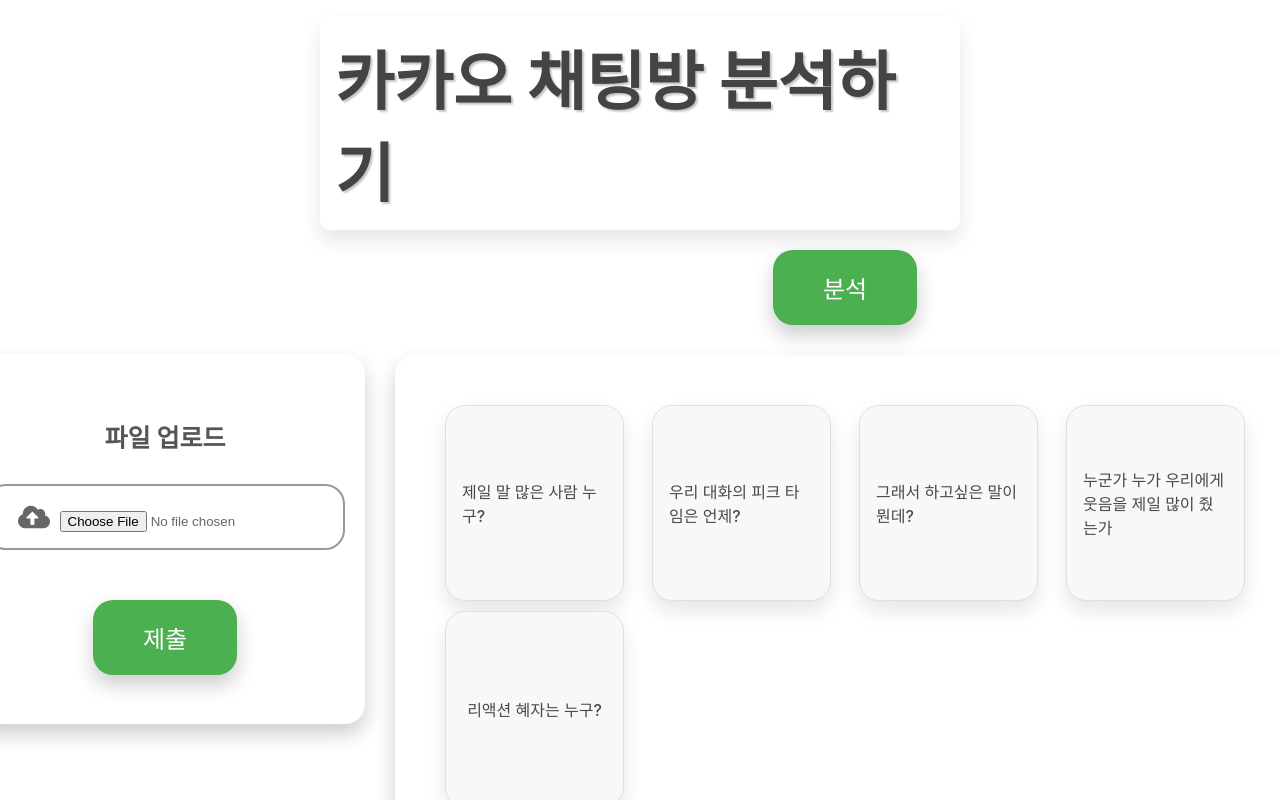
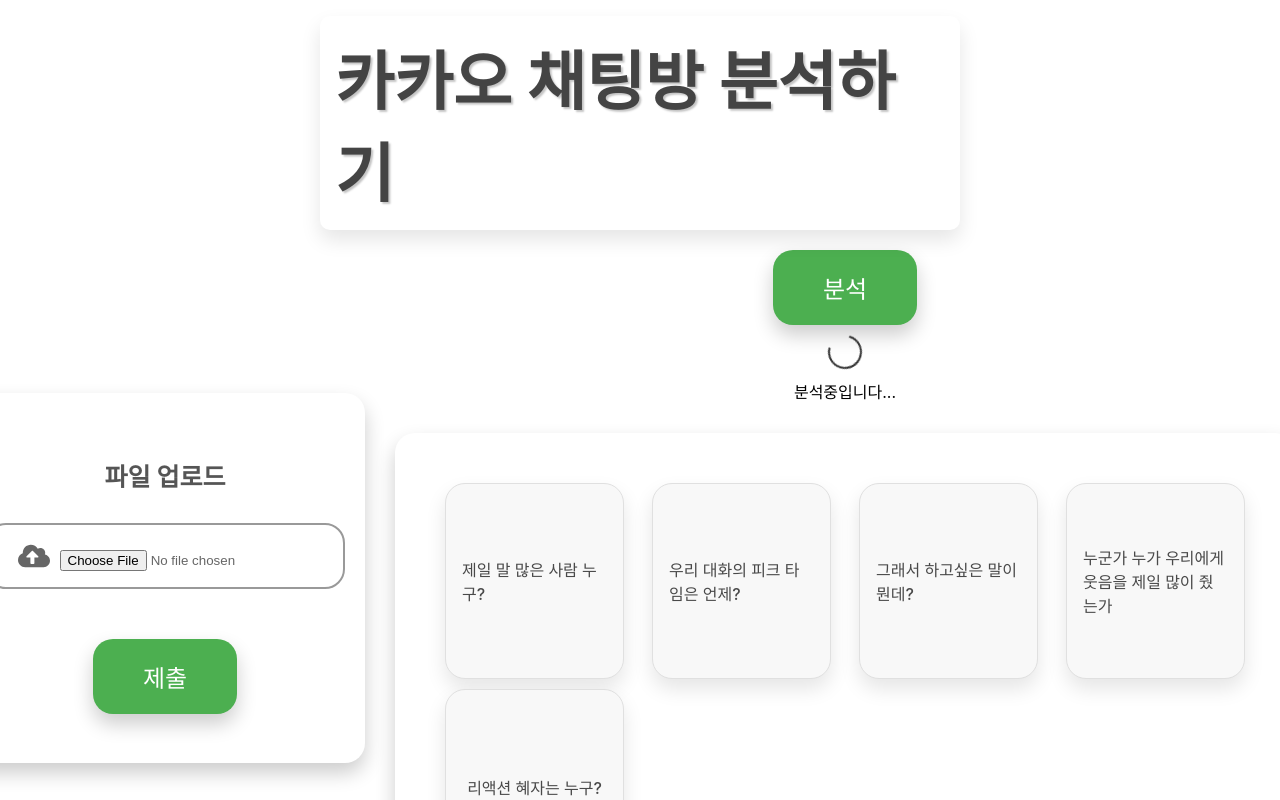
Before and after one commit to predictorsSH/kakao-chat-analysis-ui, a React (Create React App) app: page / in a window 1280 px wide. Both pictures are taken after a click on the button "분석". Shown: the top 800 px of the page. Built offline with nearby package versions, Linux system fonts and the light colour scheme; no server answers.

Commit message:
loadingSpinner 추가

```diff
--- a/src/component/part/AnalysisCard.jsx
+++ b/src/component/part/AnalysisCard.jsx
@@ -5,6 +5,7 @@
 import UserCountPopup from "../charts/UserCount";
 import ActiveTimePopup from "../charts/ActiveTime";
 import Button from "../ui/Button";
+import LoadingSpinner from "../ui/LoadingSpinner";
 
 const Wrapper = styled.div`
   display: flex;
@@ -43,6 +44,7 @@
     const [data, setData] = useState("");
     const [isPopupOpen, setIsPopupOpen] = useState(false);
     const [isActiveTimePopupOpen, setIsActiveTimePopupOpen] = useState(false);
+    const [isLoading, setIsLoading] = useState(false);
 
     function handleOpenPopup() {
       setIsPopupOpen(true);
@@ -65,12 +67,21 @@
             <Button
                 title = "분석"
                 onClick = {()=>{
+                    setIsLoading(true)
                     axios.post(`http://127.0.0.1:8000/basic-analysis/${f_id}`)
                         .then((response) => {
                             console.log("clicked card")
+                            setIsLoading(false);
                         })
                 }}>
             </Button>
+            <div>
+                {isLoading && <LoadingSpinner />}
+                {!isLoading && (
+                    <div>
+                    </div>
+                )}
+            </div>
             <CardButtonContainer>
             <CardButton
                 f_id = {f_id}
@@ -135,6 +146,7 @@
             </CardButtonContainer>
             <UserCountPopup data={data} isOpen={isPopupOpen} onClose={handleClosePopup}/>
             <ActiveTimePopup data={data} isOpen={isActiveTimePopupOpen} onClose={handleCloseActiveTimePopup}/>
+
         </Wrapper>
     )
 }
--- /dev/null
+++ b/src/component/ui/LoadingSpinner.jsx
@@ -0,0 +1,38 @@
+import React from 'react';
+import styled, { keyframes } from 'styled-components';
+
+const spin = keyframes`
+  to {
+    transform: rotate(360deg);
+  }
+`;
+
+const LoadingSpinnerContainer = styled.div`
+  display: flex;
+  flex-direction: column;
+  align-items: center;
+`;
+
+const Spinner = styled.div`
+  width: 30px;
+  height: 30px;
+  border-radius: 50%;
+  border: 2px solid #333;
+  border-top-color: transparent;
+  animation: ${spin} 1s ease-in-out infinite;
+`;
+
+const Text = styled.span`
+  margin-top: 10px;
+`;
+
+function LoadingSpinner() {
+  return (
+    <LoadingSpinnerContainer>
+      <Spinner />
+      <Text>분석중입니다...</Text>
+    </LoadingSpinnerContainer>
+  );
+}
+
+export default LoadingSpinner;
```
